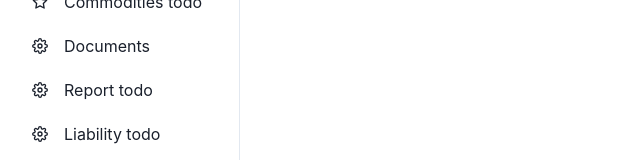
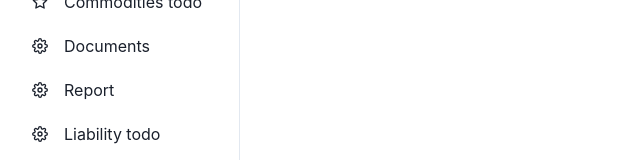
Before and after one commit to zhang-accounting/zhang, a React (Create React App) app in the folder frontend/: page / in a window 1280 px wide. Shown: the part 258-418 px from the top of the page, without its empty margins (0-640 px from the left). Built offline with nearby package versions, Linux system fonts and the light colour scheme; no server answers.

Commit message:
feat: remove todo for report

```diff
--- a/frontend/src/index.tsx
+++ b/frontend/src/index.tsx
@@ -51,7 +51,7 @@ const LinkItems: Array<LinkItemProps> = [
   { name: 'Accounts', icon: FiCompass, uri: "/accounts" },
   { name: 'Commodities todo', icon: FiStar, uri: "/commodities" },
   { name: 'Documents', icon: FiSettings, uri: "/documents" },
-  { name: 'Report todo', icon: FiSettings, uri: "/report" },
+  { name: 'Report', icon: FiSettings, uri: "/report" },
   { name: 'Liability todo', icon: FiSettings, uri: "/liability" },
   { name: 'Raw Editing', icon: FiSettings, uri: "/edit" },
 ];
```
